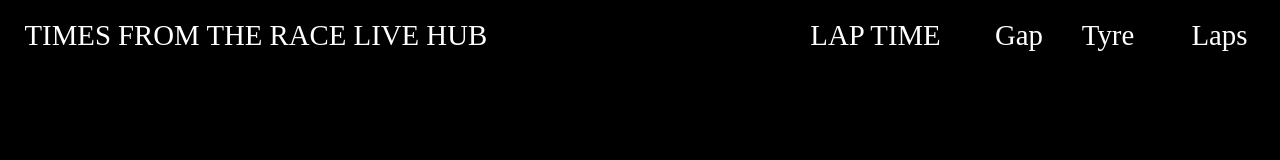
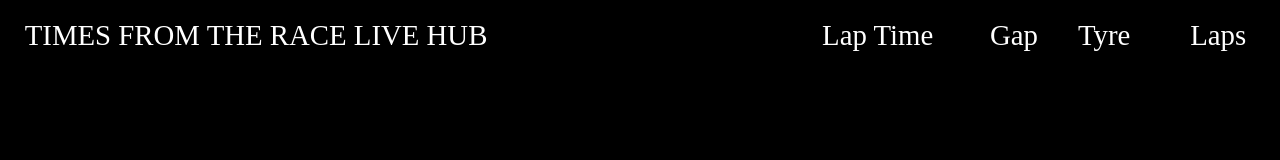
Before and after one commit to vungyn/f1-timing, a plain HTML site: page index.html in a window 1280 px wide. Drawn offline with Linux system fonts and the light colour scheme; no server answers; a web font is replaced by a local one.

Commit message:
Fixed Lap Time capitalisation

```diff
--- a/index.html
+++ b/index.html
@@ -67,7 +67,7 @@
             .time, .gap {
                 text-align: right;
             }
-            .time {
+            tbody .time {
                 text-transform: uppercase;
             }
             .seconds {
```
